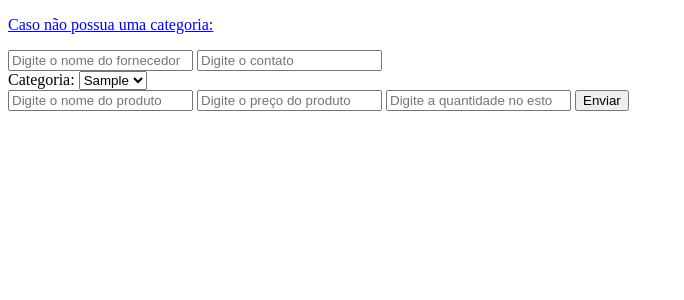
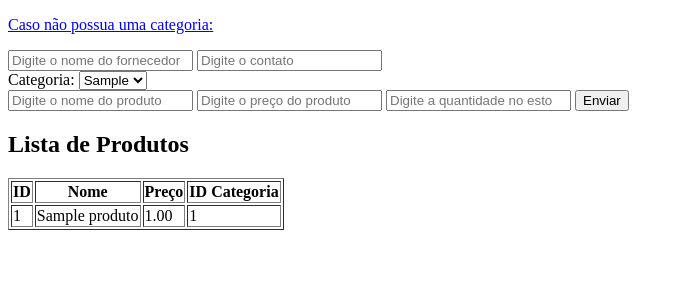
Before and after one commit to RichardSantosPaiva/gestao-de-produtos, a PHP site: page / in a window 1280 px wide. Shown: the top 300 px of the page, without its empty margins (0-684 px from the left). Run offline with PHP 8.4, Linux system fonts and the light colour scheme; tables that the repository leaves empty hold one stand-in row (values such as "Sample post").

Commit message:
refatorando

```diff
--- a/estoque_bd.sql
+++ b/estoque_bd.sql
@@ -1,4 +1,4 @@
-
+drop database estoque_produtos;
 CREATE DATABASE estoque_produtos;
 
 -- Usar o banco de dados recém-criado
--- a/index.php
+++ b/index.php
@@ -52,8 +52,12 @@ if ($_SERVER['REQUEST_METHOD'] === 'POST') {
 }
 
 // Busca as categorias para preencher o select
-$sql = "SELECT id_categorias, categoria FROM categorias";
-$result = $conn->query($sql);
+$sql_categorias = "SELECT id_categorias, categoria FROM categorias";
+$result_categorias = $conn->query($sql_categorias);
+
+// Pesquisa de produtos
+$sql_produtos = "SELECT id_produtos, nome, preco, id_categoria FROM produtos"; // Correção na consulta SQL
+$result_produtos = $conn->query($sql_produtos); // Execução da consulta
 
 ?>
 
@@ -70,8 +74,8 @@ $result = $conn->query($sql);
        <label>Categoria:</label>
        <select name="categoria" required>
        <?php
-          if ($result->num_rows > 0) {
-              while ($row = $result->fetch_assoc()) {
+          if ($result_categorias->num_rows > 0) {
+              while ($row = $result_categorias->fetch_assoc()) {
                   echo "<option value='{$row['id_categorias']}'>{$row['categoria']}</option>";
               }
           } else {
@@ -88,6 +92,29 @@ $result = $conn->query($sql);
     <button type="submit">Enviar</button>
   </form>
 
+  <h2>Lista de Produtos</h2>
+  <table border="1">
+    <tr>
+      <th>ID</th>
+      <th>Nome</th>
+      <th>Preço</th>
+      <th>ID Categoria</th>
+    </tr>
+    <?php
+    if ($result_produtos->num_rows > 0) {
+        while ($row = $result_produtos->fetch_assoc()) {
+            echo "<tr>
+                    <td>{$row['id_produtos']}</td>
+                    <td>{$row['nome']}</td>
+                    <td>{$row['preco']}</td>
+                    <td>{$row['id_categoria']}</td>
+                  </tr>";
+        }
+    } else {
+        echo "<tr><td colspan='4'>Nenhum produto encontrado</td></tr>";
+    }
+    ?>
+  </table>
 </body>
 </html>
 
--- a/registrar_categoria.php
+++ b/registrar_categoria.php
@@ -23,14 +23,14 @@
     $password = "";
     $db_name ="estoque_produtos";
 
-    $categoria=  $_POST['categoria_produto'];
+    $categorias=  $_POST['categoria_produto'];
 
-    $sql = "INSERT INTO categorias (categoria) values ('".$categoria."')";
+    $sql = "INSERT INTO categorias (categoria) values ('".$categorias."')";
 
     $conn = new mysqli($servername, $username, $password,$db_name);
 
     if($conn->query($sql) == TRUE){
-        echo " {$categoria} adicionada com sucesso";
+        echo " {$categorias} adicionada com sucesso";
     }else{
       echo "Error: " . $sql . "<br>" . $conn->error;
     }
```
